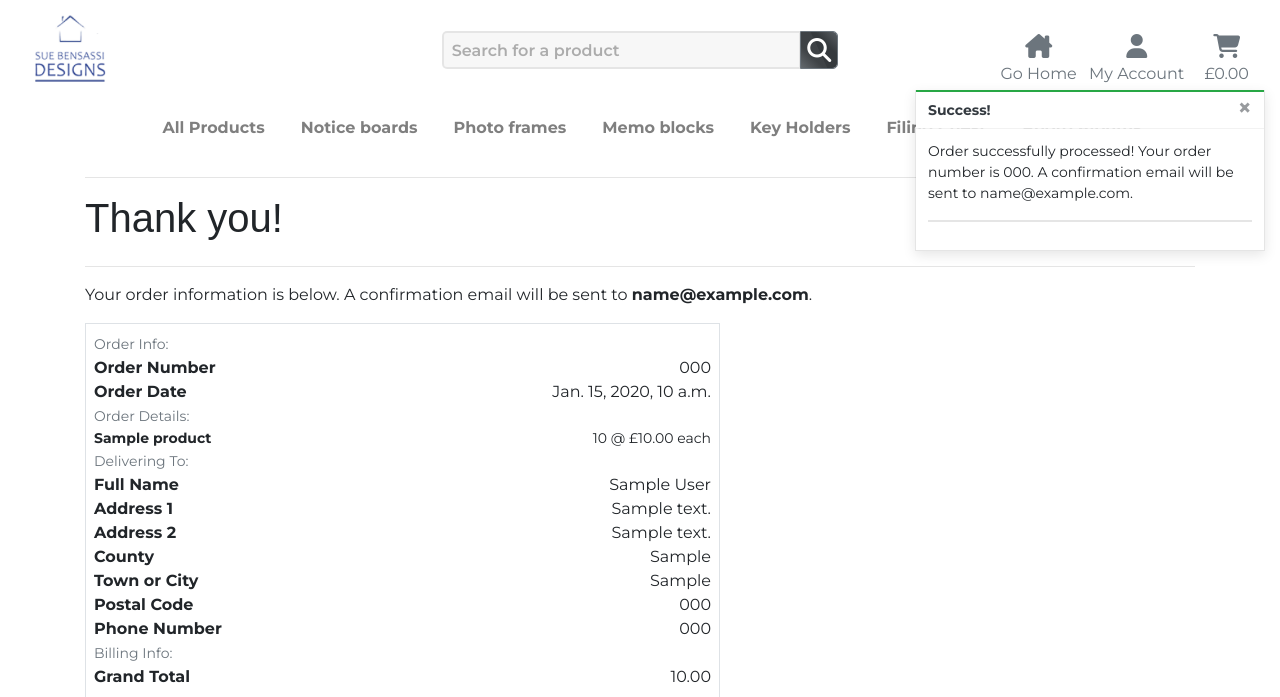
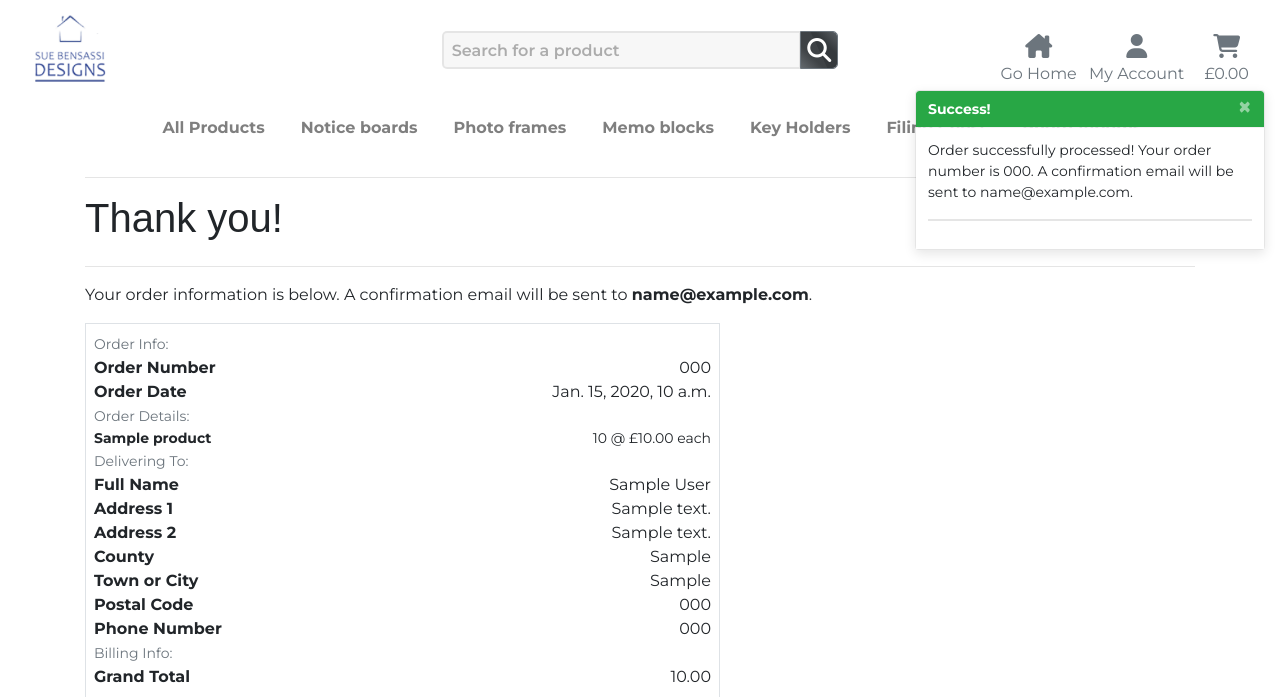
Before and after one commit to SasanTazayoni/Sue-bensassi-designs-CI-PP5, a Django app: page /checkout/checkout_success/000 in a window 1280 px wide. Shown: the top 697 px of the page. Run offline with Django 4.2, Linux system fonts and the light colour scheme; tables that the repository leaves empty hold one stand-in row (values such as "Sample post"); some libraries are stand-ins or nearby versions; some web fonts are replaced.

Commit message:
Update styles for toasts

```diff
--- a/static/css/styles.css
+++ b/static/css/styles.css
@@ -535,10 +535,6 @@ footer a:hover {
     overflow: visible;
 }
 
-.toast-capper {
-    height: 2px;
-}
-
 .cart-notification-wrapper {
     height: 100px;
     overflow-x: hidden;
--- a/templates/includes/toasts/toast_success.html
+++ b/templates/includes/toasts/toast_success.html
@@ -1,9 +1,7 @@
-<div class="toast custom-toast rounded-0 border-top-0" data-autohide="false">
-    <div class="arrow-up arrow-success"></div>
-    <div class="w-100 toast-capper bg-success"></div>
-    <div class="toast-header bg-white text-dark">
+<div class="toast custom-toast" data-autohide="false">
+    <div class="toast-header bg-success text-white">
         <strong class="mr-auto">Success!</strong>
-        <button type="button" class="ml-2 mb-1 close text-dark" data-dismiss="toast" aria-label="Close">
+        <button type="button" class="ml-2 mb-1 close text-white" data-dismiss="toast" aria-label="Close">
             <span aria-hidden="true">&times;</span>
         </button>
     </div>
```
Also changed, not shown: templates/includes/toasts/toast_error.html (+3 -5 lines), templates/includes/toasts/toast_info.html (+3 -5 lines), templates/includes/toasts/toast_warning.html (+3 -5 lines).
